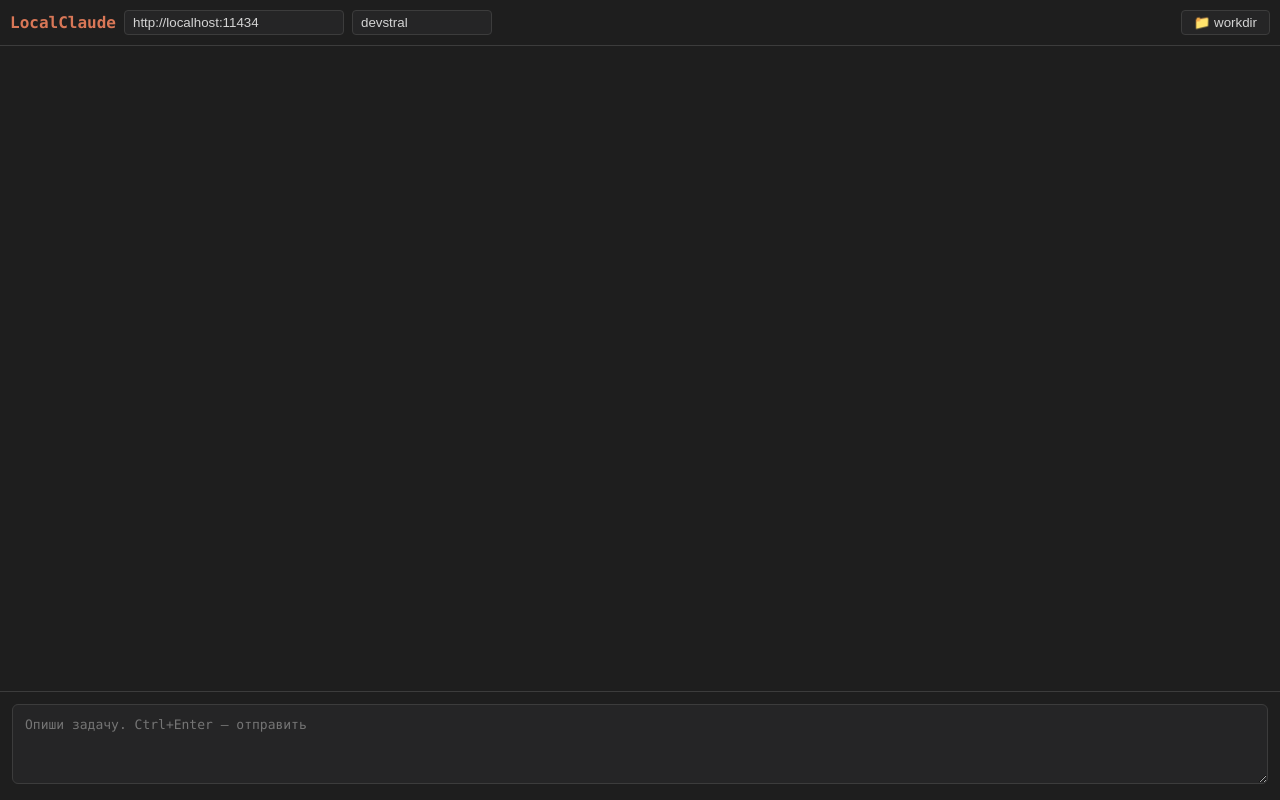
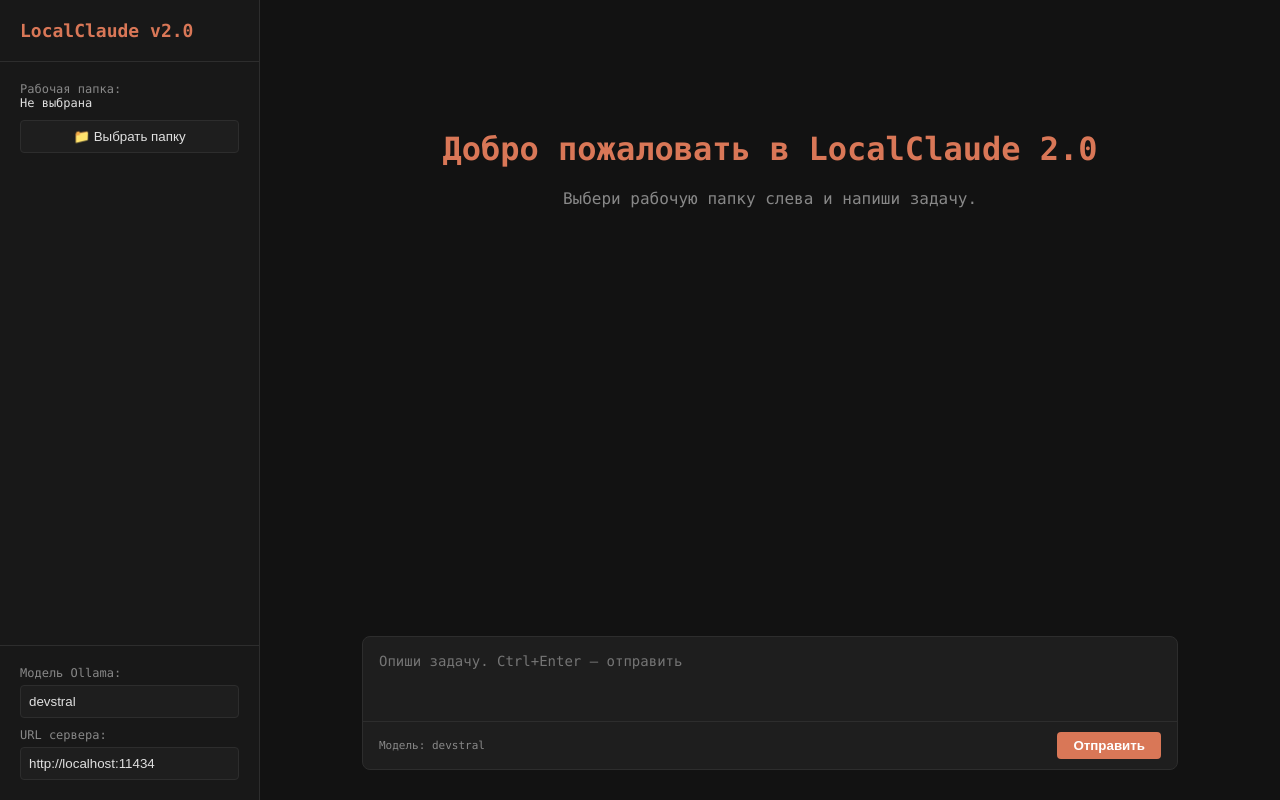
Before and after one commit to a89352892-spec/localclaude, a React (Vite) app: page / in a window 1280 px wide. Built offline with nearby package versions, Linux system fonts and the light colour scheme.

Commit message:
feat: completely new IDE-like interface and bump version to 2.0.0

```diff
--- a/package.json
+++ b/package.json
@@ -1,7 +1,7 @@
 {
   "name": "localclaude",
   "private": true,
-  "version": "0.1.0",
+  "version": "2.0.0",
   "type": "module",
   "scripts": {
     "dev": "vite",
--- a/src-tauri/tauri.conf.json
+++ b/src-tauri/tauri.conf.json
@@ -1,7 +1,7 @@
 {
   "$schema": "https://schema.tauri.app/config/2",
   "productName": "LocalClaude",
-  "version": "0.1.0",
+  "version": "2.0.0",
   "identifier": "com.localclaude.app",
   "build": {
     "frontendDist": "../dist",
--- a/src/App.tsx
+++ b/src/App.tsx
@@ -5,8 +5,8 @@ import { streamChat, SYSTEM_PROMPT, type Msg } from "./agent";
 import { TOOLS, CMD } from "./tools";
 
 const C = {
-  bg: "#1e1e1e", panel: "#252526", border: "#3c3c3c",
-  text: "#d4d4d4", accent: "#d97757", user: "#4a9eff", tool: "#888",
+  bg: "#121212", sidebar: "#181818", panel: "#1e1e1e", border: "#2d2d2d",
+  text: "#e0e0e0", accent: "#d97757", user: "#4a9eff", tool: "#888",
 };
 
 type Ui = { role: "user" | "assistant" | "tool"; content: string; tool?: string };
@@ -71,50 +71,87 @@ export default function App() {
   }
 
   return (
-    <div style={{ background: C.bg, color: C.text, height: "100vh", display: "flex",
-                  flexDirection: "column", fontFamily: "ui-monospace, Menlo, monospace" }}>
-      <div style={{ padding: 10, borderBottom: `1px solid ${C.border}`,
-                    display: "flex", gap: 8, alignItems: "center" }}>
-        <span style={{ color: C.accent, fontWeight: "bold" }}>LocalClaude</span>
-        <input value={baseUrl} onChange={e => setBaseUrl(e.target.value)} title="Ollama URL"
-          style={{ background: C.panel, border: `1px solid ${C.border}`, color: C.text,
-                   padding: "4px 8px", borderRadius: 4, width: 220 }} />
-        <input value={model} onChange={e => setModel(e.target.value)} title="Model"
-          style={{ background: C.panel, border: `1px solid ${C.border}`, color: C.text,
-                   padding: "4px 8px", borderRadius: 4, width: 140 }} />
-        <span style={{ color: C.tool, fontSize: 12 }}>{workdir}</span>
-        <button onClick={pickFolder}
-          style={{ marginLeft: "auto", background: C.panel, color: C.text,
-                   border: `1px solid ${C.border}`, padding: "4px 12px",
-                   borderRadius: 4, cursor: "pointer" }}>📁 workdir</button>
+    <div style={{ background: C.bg, color: C.text, height: "100vh", display: "flex", fontFamily: "ui-monospace, Menlo, monospace", overflow: "hidden" }}>
+
+      {/* ЛЕВАЯ ПАНЕЛЬ (SIDEBAR) */}
+      <div style={{ width: 260, background: C.sidebar, borderRight: `1px solid ${C.border}`, display: "flex", flexDirection: "column" }}>
+        <div style={{ padding: 20, borderBottom: `1px solid ${C.border}`, color: C.accent, fontWeight: "bold", fontSize: 18 }}>
+          LocalClaude v2.0
+        </div>
+        <div style={{ padding: 20, color: C.tool, fontSize: 12 }}>
+          Рабочая папка:<br/>
+          <span style={{ color: C.text, wordBreak: "break-all" }}>{workdir || "Не выбрана"}</span>
+          <button onClick={pickFolder} style={{ marginTop: 10, width: "100%", background: C.panel, color: C.text, border: `1px solid ${C.border}`, padding: "8px", borderRadius: 4, cursor: "pointer" }}>
+            📁 Выбрать папку
+          </button>
         </div>
 
-      <div style={{ flex: 1, overflow: "auto", padding: 24 }}>
+        <div style={{ marginTop: "auto", padding: 20, borderTop: `1px solid ${C.border}` }}>
+          <div style={{ color: C.tool, fontSize: 12, marginBottom: 5 }}>Модель Ollama:</div>
+          <input value={model} onChange={e => setModel(e.target.value)} style={{ width: "100%", boxSizing: "border-box", background: C.panel, border: `1px solid ${C.border}`, color: C.text, padding: "8px", borderRadius: 4, marginBottom: 10 }} />
+          <div style={{ color: C.tool, fontSize: 12, marginBottom: 5 }}>URL сервера:</div>
+          <input value={baseUrl} onChange={e => setBaseUrl(e.target.value)} style={{ width: "100%", boxSizing: "border-box", background: C.panel, border: `1px solid ${C.border}`, color: C.text, padding: "8px", borderRadius: 4 }} />
+        </div>
+      </div>
+
+      {/* ПРАВАЯ ПАНЕЛЬ (ЧАТ) */}
+      <div style={{ flex: 1, display: "flex", flexDirection: "column" }}>
+
+        {/* Окно сообщений */}
+        <div style={{ flex: 1, overflow: "auto", padding: "30px 10%" }}>
+          {ui.length === 0 && (
+            <div style={{ textAlign: "center", color: C.tool, marginTop: 100 }}>
+              <h1 style={{ color: C.accent }}>Добро пожаловать в LocalClaude 2.0</h1>
+              <p>Выбери рабочую папку слева и напиши задачу.</p>
+            </div>
+          )}
           {ui.map((m, i) => (
-          <div key={i} style={{ marginBottom: 14, display: "flex", gap: 12 }}>
-            <div style={{ minWidth: 70, fontSize: 12,
+            <div key={i} style={{ marginBottom: 24, display: "flex", gap: 16 }}>
+              <div style={{ minWidth: 80, fontSize: 12, fontWeight: "bold", marginTop: 2,
                 color: m.role === "user" ? C.user : m.role === "tool" ? C.tool : C.accent }}>
-              {m.role}
+                {m.role === "user" ? "Ты" : m.role === "tool" ? "Инструмент" : "Claude"}
               </div>
-            <div style={{ whiteSpace: "pre-wrap", flex: 1, fontSize: 13, lineHeight: 1.5 }}>
-              {m.tool ? <code style={{ color: C.tool }}>🔧 {m.tool}</code> : m.content}
-              {busy && i === ui.length - 1 && <span style={{ color: C.accent }}>▋</span>}
+              <div style={{ whiteSpace: "pre-wrap", flex: 1, fontSize: 14, lineHeight: 1.6 }}>
+                {m.tool ? (
+                  <div style={{ background: C.panel, border: `1px solid ${C.border}`, padding: "10px 15px", borderRadius: 6, fontSize: 13, color: C.tool, fontStyle: "italic" }}>
+                    ⚙️ {m.tool}
+                  </div>
+                ) : m.content}
+                {busy && i === ui.length - 1 && <span style={{ color: C.accent, animation: "blink 1s infinite" }}>▋</span>}
               </div>
             </div>
           ))}
           <div ref={bottom} />
         </div>
 
-      <div style={{ borderTop: `1px solid ${C.border}`, padding: 12 }}>
-        <textarea value={input} disabled={busy}
+        {/* Поле ввода */}
+        <div style={{ padding: "0 10% 30px 10%" }}>
+          <div style={{ background: C.panel, border: `1px solid ${C.border}`, borderRadius: 8, overflow: "hidden" }}>
+            <textarea
+              value={input}
+              disabled={busy}
               onChange={e => setInput(e.target.value)}
-          onKeyDown={e => { if (e.key === "Enter" && (e.ctrlKey || e.metaKey)) {
-            e.preventDefault(); submit(); } }}
-          placeholder={busy ? "agent working..." : "Опиши задачу. Ctrl+Enter — отправить"}
-          style={{ width: "100%", minHeight: 80, background: C.panel,
-                   border: `1px solid ${C.border}`, color: C.text, padding: 12,
-                   borderRadius: 6, resize: "vertical", fontFamily: "inherit", fontSize: 13 }} />
+              onKeyDown={e => { if (e.key === "Enter" && (e.ctrlKey || e.metaKey)) { e.preventDefault(); submit(); } }}
+              placeholder={busy ? "Claude пишет код..." : "Опиши задачу. Ctrl+Enter — отправить"}
+              style={{ width: "100%", minHeight: 80, background: "transparent", border: "none", color: C.text, padding: 16, resize: "none", fontFamily: "inherit", fontSize: 14, outline: "none" }}
+            />
+            <div style={{ padding: "10px 16px", borderTop: `1px solid ${C.border}`, display: "flex", justifyContent: "space-between", alignItems: "center" }}>
+              <span style={{ fontSize: 11, color: C.tool }}>Модель: {model}</span>
+              <button onClick={submit} disabled={busy} style={{ background: C.accent, color: "#fff", border: "none", padding: "6px 16px", borderRadius: 4, cursor: busy ? "not-allowed" : "pointer", fontWeight: "bold", opacity: busy ? 0.5 : 1 }}>
+                Отправить
+              </button>
             </div>
+          </div>
+        </div>
+
+      </div>
+
+      <style>{`
+        @keyframes blink { 0% { opacity: 1; } 50% { opacity: 0; } 100% { opacity: 1; } }
+        ::-webkit-scrollbar { width: 8px; }
+        ::-webkit-scrollbar-track { background: ${C.bg}; }
+        ::-webkit-scrollbar-thumb { background: ${C.border}; border-radius: 4px; }
+      `}</style>
     </div>
   );
 }
```
Also changed, not shown: 1 other file (tests, documents, lock files or other folders). Lines whose indentation alone changed are shown as unchanged.
